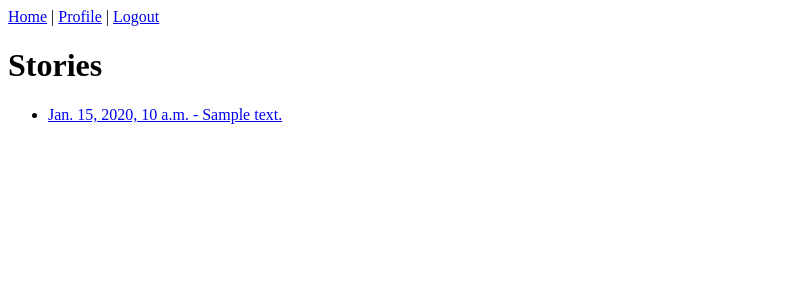
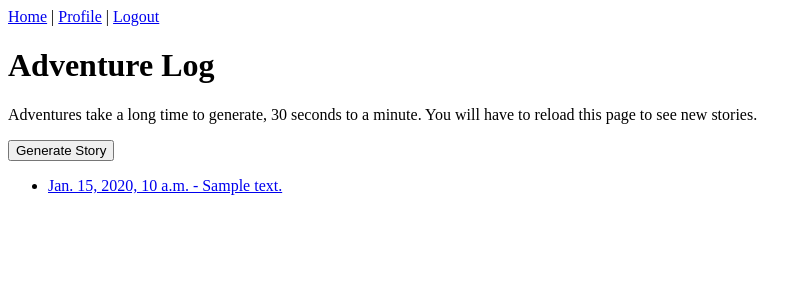
Before and after one commit to n0remac/monster_stickers, a Django app: page /monster/00000000-0000-0000-0000-000000000001/stories/ in a window 1280 px wide. Shown: the top 300 px of the page, without its empty margins (0-808 px from the left). Run offline with Django 4.2, Linux system fonts and the light colour scheme; a user stored in the database is signed in; tables that the repository leaves empty hold one stand-in row (values such as "Sample post").

Commit message:
can only generate adventure if one is not already being generated.

```diff
--- a/monster_project/explore/models.py
+++ b/monster_project/explore/models.py
@@ -3,6 +3,6 @@ from monster_app.models import Monster
 
 class Story(models.Model):
     monster = models.ForeignKey(Monster, on_delete=models.CASCADE, related_name='initial_monster')
-    content = models.TextField()
+    content = models.TextField(null=True)
     created_at = models.DateTimeField(auto_now_add=True)
     conflict_creature = models.ForeignKey(Monster, on_delete=models.CASCADE, related_name='conflict_monster', null=True)
--- a/monster_project/explore/templates/explore/story.html
+++ /dev/null
@@ -1,6 +0,0 @@
-{% extends "base_generic.html" %}
-
-{% block content %}
-    <h2>Story for {{ story.monster.creature }}</h2>
-    <p>{{ story.content }}</p>
-{% endblock content %}
--- a/monster_project/explore/templates/explore/story_list.html
+++ b/monster_project/explore/templates/explore/story_list.html
@@ -1,17 +1,25 @@
 {% extends "base_generic.html" %}
 
 {% block content %}
-    <h1>Stories</h1>
-
+    <h1>Adventure Log</h1>
+    <p>Adventures take a long time to generate, 30 seconds to a minute. You will have to reload this page to see new stories.</p>
+    <form method="POST" action="{% url 'generate_story' monster_id=monster_id %}">
+        {% csrf_token %}
+        {% if stories.first.content != None %}
+            <button type="submit" class="btn btn-primary" id="generate-button" onclick="this.disabled = true; this.value = 'Generating...'; this.form.submit();">Generate Story</button>
+        {% else %}
+            <button type="button" class="btn btn-primary" id="generate-button" disabled>Adventure Generating...</button>
+        {% endif %}
+    </form>
     <ul>
         {% for story in stories %}
             <li>
-                <a href="/{{ story.monster.element_type }}/{{ story.monster.creature }}/story/{{ story.monster.id }}">
+                <a href="/story/{{ story.id }}/">
                     {{ story.created_at }} - {{ story.content|truncatechars:100 }}
                 </a>
             </li>
         {% empty %}
-            <li>No stories to show.</li>
+            <li>No adventures to show.</li>
         {% endfor %}
     </ul>
 {% endblock content %}
--- a/monster_project/explore/urls.py
+++ b/monster_project/explore/urls.py
@@ -2,5 +2,8 @@ from django.urls import path, include
 from . import views
 
 urlpatterns = [
-    path('<str:element_type>/<str:creature>/story/<uuid:monster_id>', views.generate_story, name='story'),
+    path('monster/<uuid:monster_id>/stories/', views.story_list_view, name='story_list_view'),
+    path('story/<int:story_id>/', views.story_detail_view, name='story_detail_view'),
+    path('generate/<uuid:monster_id>/', views.generate_story, name='generate_story'),
+    # path('<str:element_type>/<str:creature>/story/<uuid:monster_id>', views.generate_story, name='story'),
 ]
--- a/monster_project/explore/views.py
+++ b/monster_project/explore/views.py
@@ -2,31 +2,40 @@ import openai
 import random
 import json
 from django.core.exceptions import ObjectDoesNotExist
-from django.shortcuts import render, redirect
+from django.shortcuts import render, redirect, get_object_or_404
 from django.contrib.auth.decorators import login_required
+from django.http import HttpResponseRedirect
+from django.urls import reverse
 from .models import Story
 from monster_app.models import Monster
 
 
 @login_required
+def story_detail_view(request, story_id):
+    story = get_object_or_404(Story, id=story_id)
+    return render(request, 'explore/story_detail.html', {'story': story})
+
+@login_required
 def story_list_view(request, monster_id):
     stories = Story.objects.filter(monster_id=monster_id).order_by('-created_at')
-    return render(request, 'explore/story_list.html', {'stories': stories})
+    return render(request, 'explore/story_list.html', {'stories': stories, 'monster_id': monster_id})
 
 @login_required
-def generate_story(request, element_type, creature, monster_id):
+def generate_story(request, monster_id):
     monster = Monster.objects.get(id=monster_id)
+    # create an empty story
+    story_obj = Story.objects.create(monster=monster)
+
     story, conflict_creature = random_story(monster_id)
-
     complete_story = story['setup'] + story['conflict'] + story['resolution']
     generated_story = run_prompt(complete_story)
-    new_story = Story.objects.create(
-        monster=monster,
-        content=generated_story['choices'][0]['message']['content'],
-        conflict_creature=conflict_creature
-    )
+    content = generated_story['choices'][0]['message']['content']
+    # update story with content
+    story_obj.content = content
+    story_obj.conflict_creature = conflict_creature
+    story_obj.save()
 
-    return render(request, 'explore/story.html', {'story': new_story})
+    return HttpResponseRedirect(reverse('story_detail_view', args=(story_obj.id,)))
 
 def run_prompt(prompt):
     story = openai.ChatCompletion.create(
@@ -57,12 +66,8 @@ def random_story(monster_id):
     setting = monster.description
 
     unclaimed_monsters = Monster.objects.filter(owner=None)
-    random_monster = random.choice(unclaimed_monsters)
+    conflict_creature = random.choice(unclaimed_monsters)
 
-    conflict_creature = random_monster
-    print(conflict_creature.creature)
-
-    # Fill in the placeholders in the story archetype
     story = {
         'type': story_archetype['type'],
         'setup': story_archetype['setup'].format(creature=monster.creature, element_type=monster.element_type, setting=monster.element_type),
--- a/monster_project/monster_app/templates/monster_detail.html
+++ b/monster_project/monster_app/templates/monster_detail.html
@@ -33,7 +33,7 @@
             {% endif %}
             {% if monster.owner %}
                 <form action="{% url 'story_list_view' monster_id=monster.id %}">
-                    <button type="submit" class="btn btn-primary">Go on an Adventure</button>
+                    <button type="submit" class="btn btn-primary">Adventure</button>
                 </form>
             {% endif %}
         </div>
--- a/monster_project/monster_app/urls.py
+++ b/monster_project/monster_app/urls.py
@@ -1,6 +1,5 @@
 from django.urls import path, include
 from . import views
-from explore.views import story_list_view
 
 urlpatterns = [
     path('', views.monster_list, name='monster_list'),
@@ -8,7 +7,5 @@ urlpatterns = [
     path('api/create_monster/', views.create_monster, name='create_monster'),
     path('<str:element_type>/<str:creature>/claim/<uuid:monster_id>/', views.claim_monster, name='claim_monster'),
     path('monster/', include('battle.urls')),
-    path('monster/<uuid:monster_id>/stories/', story_list_view, name='story_list_view'),
-    path('<str:element_type>/<str:creature>/explore/<uuid:monster_id>', views.generate_story, name='story'),
 
 ]
```
Also changed, not shown: monster_project/explore/templates/explore/story_detail.html (added, +7 -0 lines), monster_project/explore/migrations/0003_alter_story_content.py (added).
